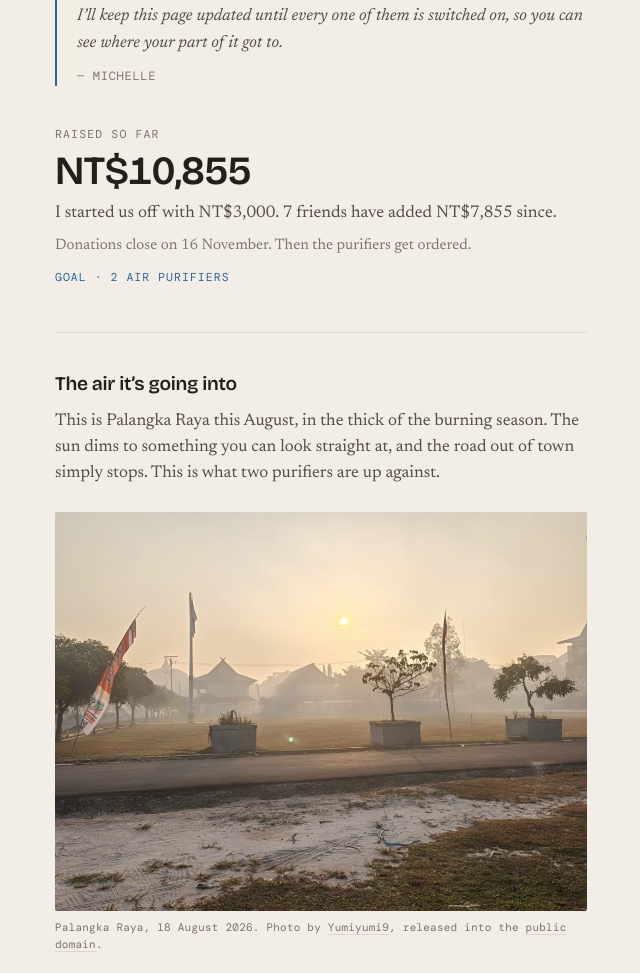
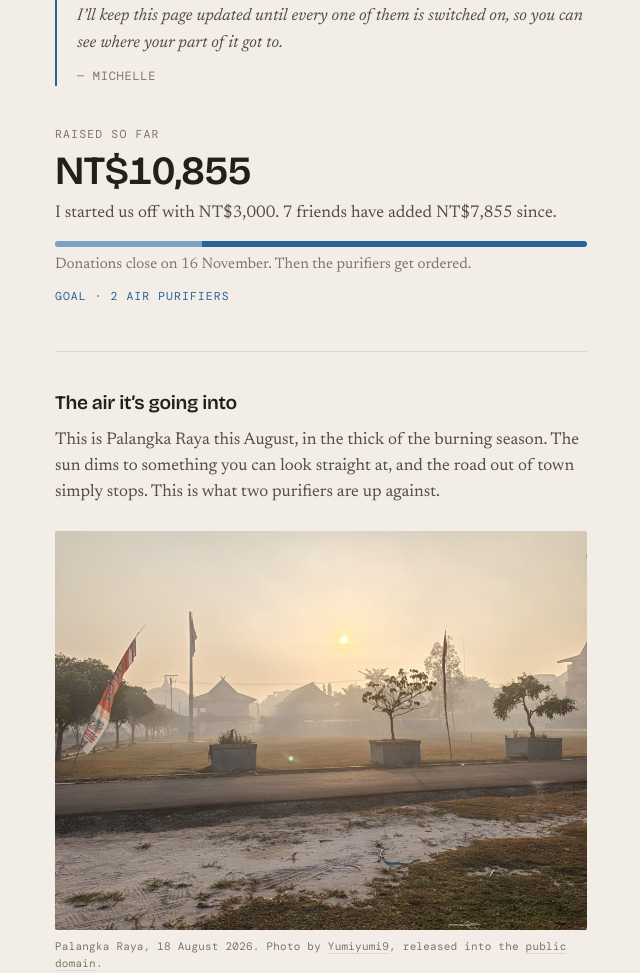
Before and after one commit to michelle-hartono/clean-air-for-borneo, a plain HTML site: page index.html in a window 1280 px wide. Shown: the part 900-1873 px from the top of the page, without its empty margins (319-959 px from the left). Drawn offline with nearby package versions, Linux system fonts and the light colour scheme.

Commit message:
tracker: show where the money came from, not just where it goes
Michelle's seed had no visual representation because the split bar is
about destinations, not sources. The tally now carries its own strip:
her NT$3,000 as a lighter segment, friends' NT$7,855 solid.

'Left over' renamed to 'Still to spend' — the surplus is earmarked for
masks and filters, not slack.

Co-Authored-By: Claude Opus 5 (1M context) <noreply@anthropic.com>

```diff
--- a/index.html
+++ b/index.html
@@ -214,6 +214,17 @@
   }
   .tally .small { margin: 8px 0 0; color: var(--ink-soft); }
   .tally.is-open .big { color: var(--ink-soft); font-size: clamp(1.35rem, 5vw, 1.7rem); }
+  .tally .sources {
+    display: flex;
+    height: 6px;
+    margin: 13px 0 0;
+    border-radius: 3px;
+    overflow: hidden;
+    background: var(--rule-soft);
+  }
+  .tally .sources span { display: block; height: 100%; }
+  .tally .sources .seed    { background: var(--seg-3); }
+  .tally .sources .friends { background: var(--seg-1); }
   .tally .aside { margin: 7px 0 0; color: var(--ink-mute); font-size: 0.95rem; line-height: 1.5; }
   .tally .goal {
     margin: 12px 0 0;
@@ -620,11 +631,20 @@
       breakdown = r.donors ? 'From ' + esc(r.donors) + ' of you.' : '';
     }
 
+    var sources = '';
+    if (seed !== null && fromFriends !== null && total > 0) {
+      var pct = (seed / total) * 100;
+      sources = '<div class="sources" aria-hidden="true">' +
+        '<span class="seed" style="width:' + pct.toFixed(2) + '%"></span>' +
+        '<span class="friends" style="width:' + (100 - pct).toFixed(2) + '%"></span></div>';
+    }
+
     el.className = 'tally';
     el.innerHTML =
       '<p class="eyebrow">' + (r.closed ? 'Raised' : 'Raised so far') + '</p>' +
       '<p class="big">' + esc(fmtTwd(total)) + '</p>' +
       (breakdown ? '<p class="small">' + breakdown + '</p>' : '') +
+      sources +
       (r.closed
         ? '<p class="aside">Donations closed on ' + esc(fmtDate(r.date)) + '.</p>'
         : (r.note ? '<p class="aside">' + esc(r.note) + '</p>' : '')) +
@@ -706,7 +726,7 @@
       if (pot !== null) {
         var left2 = pot - allocated;
         rows += left2 >= 0
-          ? '<div class="line total"><span class="what">Left over</span><span class="leader"></span>' +
+          ? '<div class="line total"><span class="what">Still to spend</span><span class="leader"></span>' +
             '<span class="amt">' + esc(fmtTwd(left2)) + '</span></div>'
           : '<div class="line total over"><span class="what">Over budget</span><span class="leader"></span>' +
             '<span class="amt">' + esc(fmtTwd(Math.abs(left2))) + '</span></div>';
```
Also changed, not shown: 1 other file.
